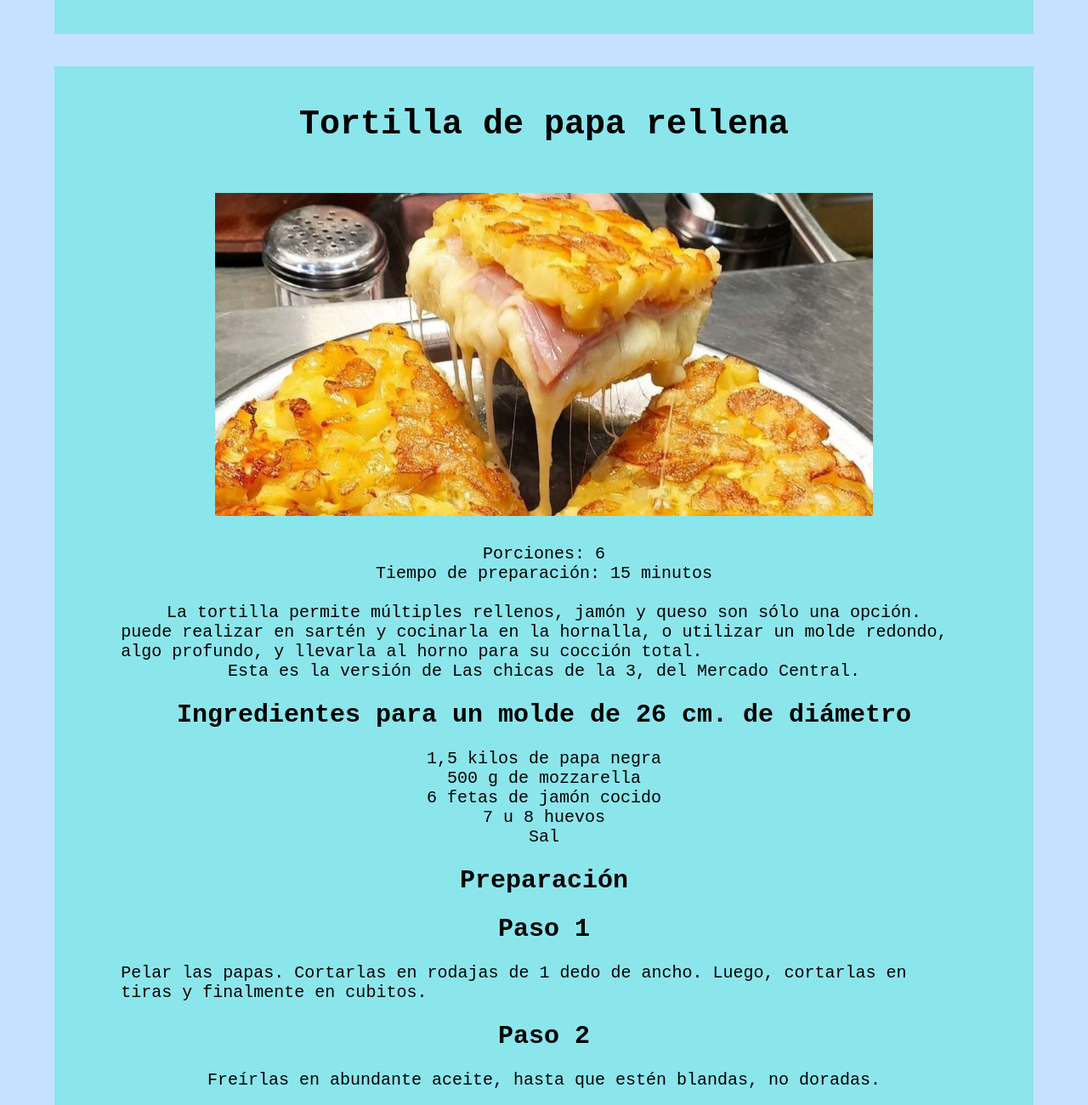
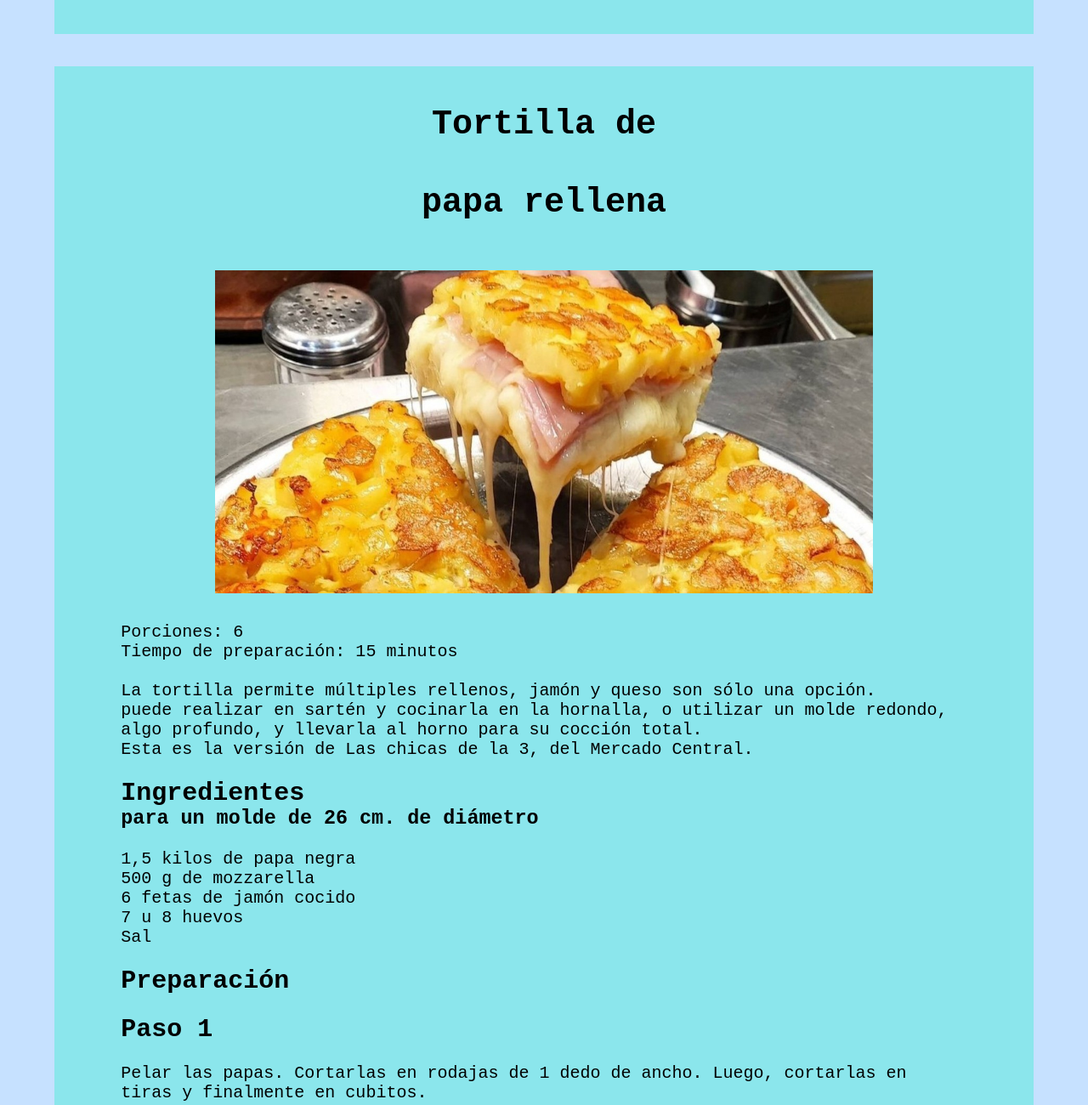
Before and after one commit to Sanchez-Diana/Proyecto, a plain HTML site: page dani.html in a window 1280 px wide. Shown: the part 2900-4200 px from the top of the page at 85% size. Drawn offline with Linux system fonts and the light colour scheme.

Commit message:
modificaciones de la info y cajas 2

```diff
--- a/dani.css
+++ b/dani.css
@@ -45,10 +45,10 @@ img{
 .info{
     margin-top: 3%;
     margin-bottom: 4%;
-    display: flex;
+    /*display: flex;
     justify-content: center;
     align-items: center;
-    flex-direction: column;
+    flex-direction: column;*/
     width: 90%;
 }
 
@@ -60,3 +60,7 @@ img{
 h1{
     margin-top: 3%;
 }
+
+#torti{
+    margin-bottom: 4%;
+}
--- a/dani.html
+++ b/dani.html
@@ -87,8 +87,9 @@
                 </div>
             </div>
         </div>
-        <div class="receta">
-            <h2 class="ache2">Tortilla de papa rellena</h2>
+        <div class="receta" id="torti">
+            <h2 class="ache2">Tortilla de</h2>
+            <h2 class="ache2">papa rellena</h2>
             <div class="subcaja">
                 <img src="tortilla.jpg" alt="tortilla"></img>
                 <div class="info">
@@ -99,7 +100,8 @@
                     <p>puede realizar en sartén y cocinarla en la hornalla, o utilizar un molde redondo, algo profundo, y llevarla al horno para su cocción total.</p>
                     <p>Esta es la versión de Las chicas de la 3, del Mercado Central.</p>
                     <br>
-                    <h2>Ingredientes para un molde de 26 cm. de diámetro</h2>
+                    <h2>Ingredientes</h2>
+                    <h3>para un molde de 26 cm. de diámetro</h3>
                     <br>
                     <p>1,5 kilos de papa negra</p>
                     <p>500 g de mozzarella</p>
```
